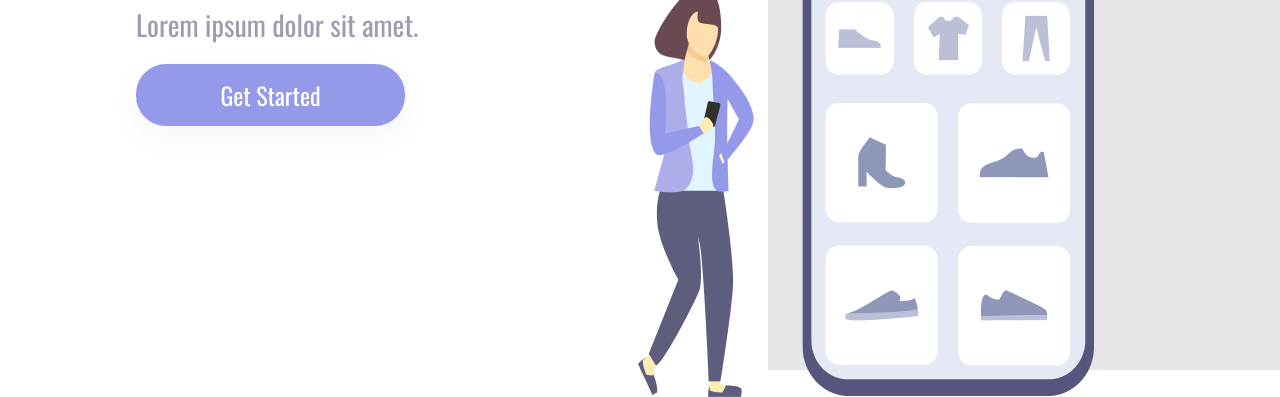
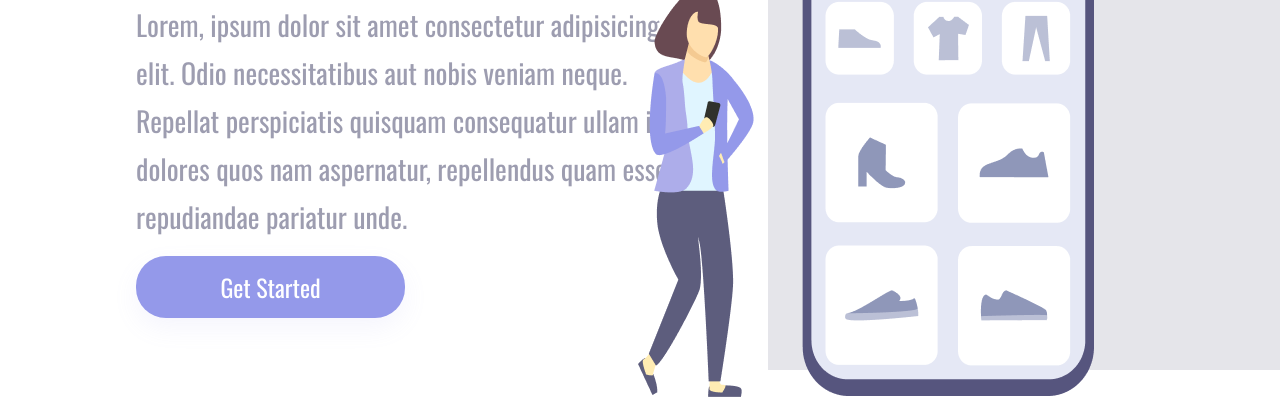
Before and after one commit to jorgemarcelob/Projeto2, a plain HTML site: page index.html in a window 1280 px wide. Shown: the part 430-827 px from the top of the page. Drawn offline with nearby package versions, Linux system fonts and the light colour scheme.

Commit message:
Alteração do parágrafo principal

```diff
--- a/index.html
+++ b/index.html
@@ -16,7 +16,10 @@
     <div class="container">
         <section class="container-left">
             <h1>Easy Shopping Via Mobile</h1>
-            <p>Lorem ipsum dolor sit amet.</p>
+            <p>Lorem, ipsum dolor sit amet consectetur adipisicing elit. Odio necessitatibus aut nobis veniam neque.
+                Repellat perspiciatis quisquam consequatur ullam in dolores quos nam aspernatur,
+                repellendus quam esse repudiandae pariatur unde.
+            </p>
             <button>Get Started</button>
         </section>
 
```
